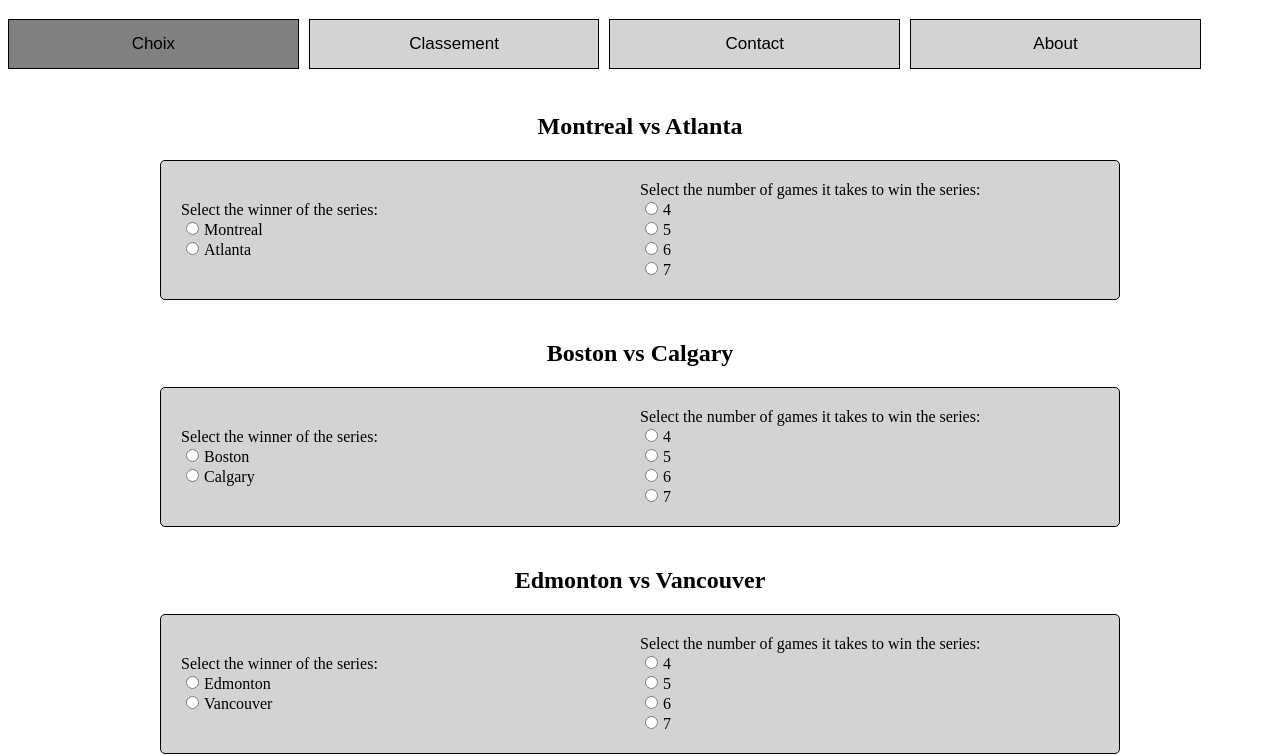
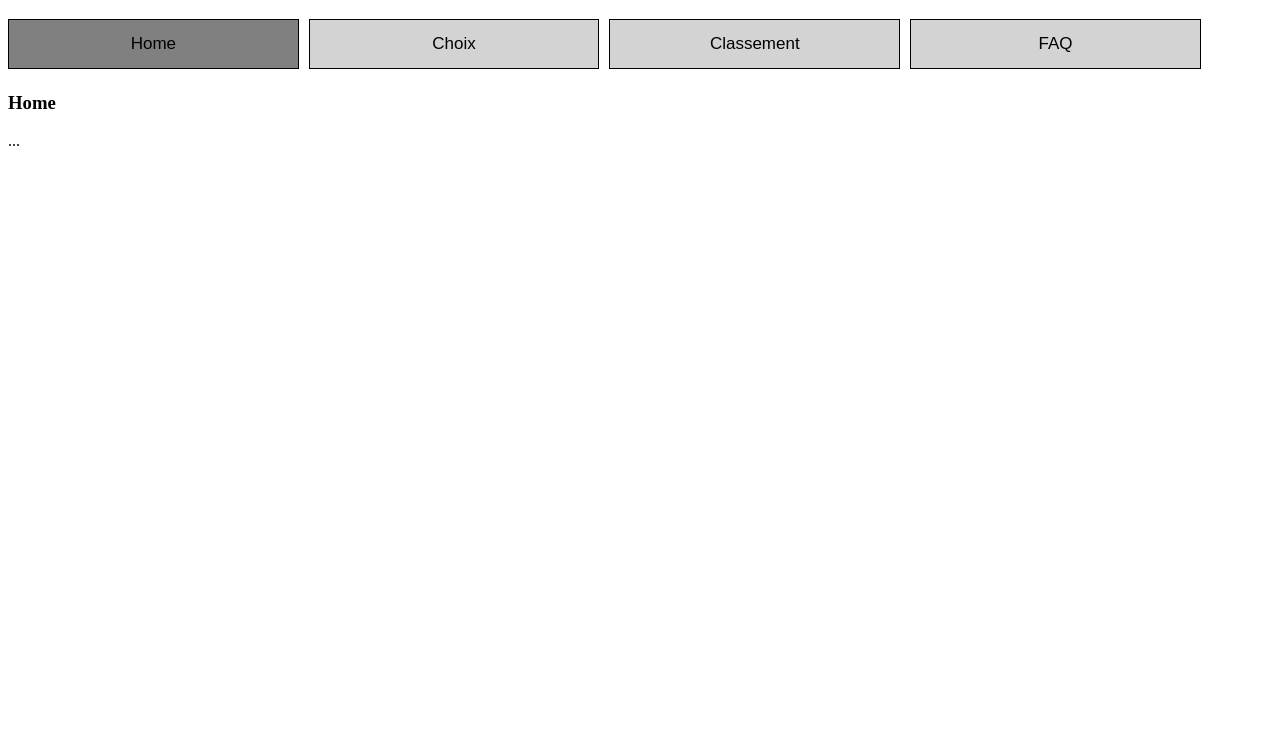
Before and after one commit to CookieStudioCanada/1229, a plain HTML site: page index.html in a window 1280 px wide. Shown: the part 61-817 px from the top of the page. Drawn offline with Linux system fonts and the light colour scheme.

Commit message:
1 jan. (V0.2)

```diff
--- a/index.css
+++ b/index.css
@@ -1,12 +1,7 @@
-.header  {
-    font-size: 34px;
-}
-
 .button  {
   background-color: #777;
 }
 
-/* Style tab links */
 .tablink {
   background-color: lightgrey;
   color: black;
@@ -15,9 +10,9 @@
   outline: none;
   cursor: pointer;
   padding: 14px 16px;
-  margin-right: 10px;
   font-size: 17px;
-  width: 23%;
+  margin-right: 10px; /* Random but work */
+  width: 23%; /* Random but work */
 }
 
 .body {
@@ -28,11 +23,7 @@
   background-color: #777;
 }
 
-.tablink:clicked {
-  background-color: red;
-}
-
-form {
+form { /* Mieux dans le body...? */
   display: flex;
   flex-direction: column;
   align-items: center;
@@ -83,6 +74,7 @@ h2 {
     color: white;
   }
 
+  /* Table... pas utile pour le moment... */
   table {
     width: 50%;
     margin: 20px auto;
--- a/index.html
+++ b/index.html
@@ -12,16 +12,21 @@
 
 <h1>POOL TEST</h1>
 
-<button class="tablink" onclick="openPage('Home', this, 'grey')"id="defaultOpen">Choix</button>
-<button class="tablink" onclick="openPage('News', this, 'grey')">Classement</button>
-<button class="tablink" onclick="openPage('Contact', this, 'grey')">Contact</button>
-<button class="tablink" onclick="openPage('About', this, 'grey')">About</button>
+<button class="tablink" onclick="openPage('Home', this, 'grey')" id="defaultOpen" >Home</button>
+<button class="tablink" onclick="openPage('Choix', this, 'grey')" >Choix</button>
+<button class="tablink" onclick="openPage('Classement', this, 'grey')">Classement</button>
+<button class="tablink" onclick="openPage('FAQ', this, 'grey')">FAQ</button>
 
 <br>
 <br>
 <br>
 
 <div id="Home" class="tabcontent">
+  <h3>Home</h3>
+  <p>...</p>
+</div>
+
+<div id="Choix" class="tabcontent">
 
 <form id="form">
 
@@ -125,7 +130,7 @@
 
 </div>
 
-<div id="News" class="tabcontent">
+<div id="Classement" class="tabcontent">
 
 <h3>Classement</h3>
 
@@ -139,14 +144,9 @@
 
 </div>
 
-<div id="Contact" class="tabcontent">
-  <h3>Contact</h3>
-  <p>Get in touch, or swing by for a cup of coffee.</p>
-</div>
-
-<div id="About" class="tabcontent">
-  <h3>About</h3>
-  <p>Who we are and what we do.</p>
+<div id="FAQ" class="tabcontent">
+  <h3>FAQ</h3>
+  <p>En développement.</p>
 </div>
 
 <script src="index.js"></script>
```
